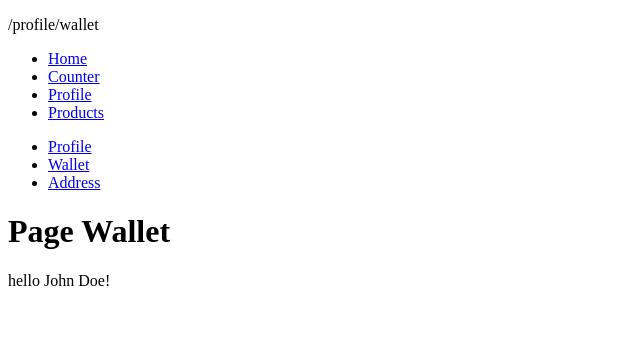
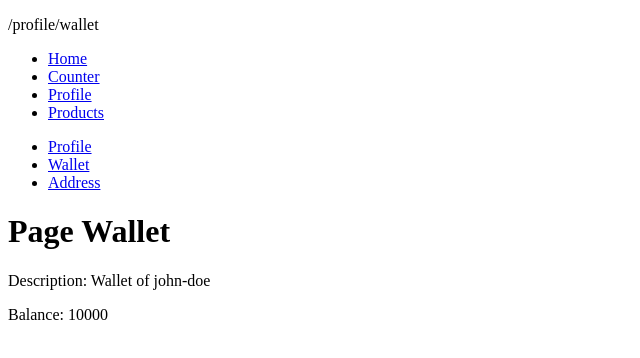
Before and after one commit to Elmosius/Svelte, a SvelteKit app: page /profile/wallet in a window 1280 px wide. Shown: the top 358 px of the page, without its empty margins (0-640 px from the left). Built offline with nearby package versions, Linux system fonts and the light colour scheme.

Commit message:
feat: parent data

```diff
--- a/src/routes/profile/wallet/+page.svelte
+++ b/src/routes/profile/wallet/+page.svelte
@@ -5,6 +5,10 @@
 <h1>
 	Page Wallet
 </h1>
+
 <p>
-	hello {data.name}!
+	Description: {data.description}
 </p>
+<p>
+	Balance: {data.balance}
+</p>
--- /dev/null
+++ b/src/routes/profile/wallet/+page.ts
@@ -0,0 +1,8 @@
+export async function load({ parent }) {
+	const data = await parent();
+
+	return {
+		description: `Wallet of ${data.user}`,
+		balance: 10000
+	};
+}
```
